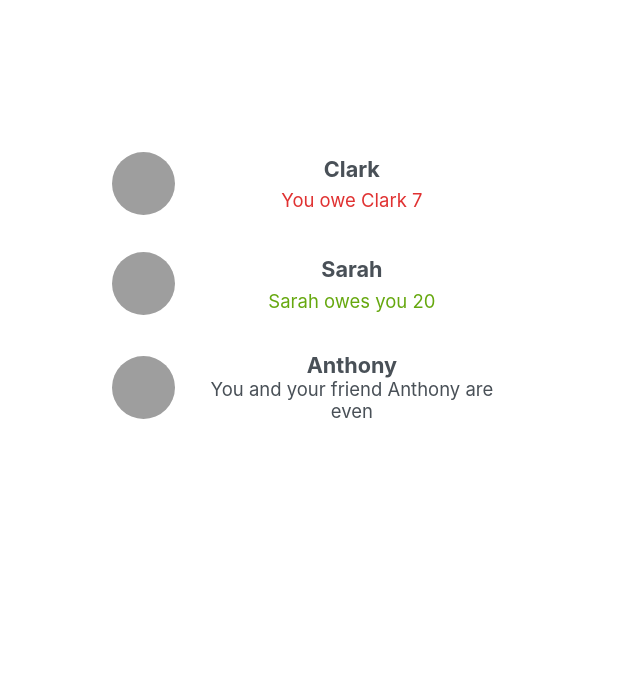
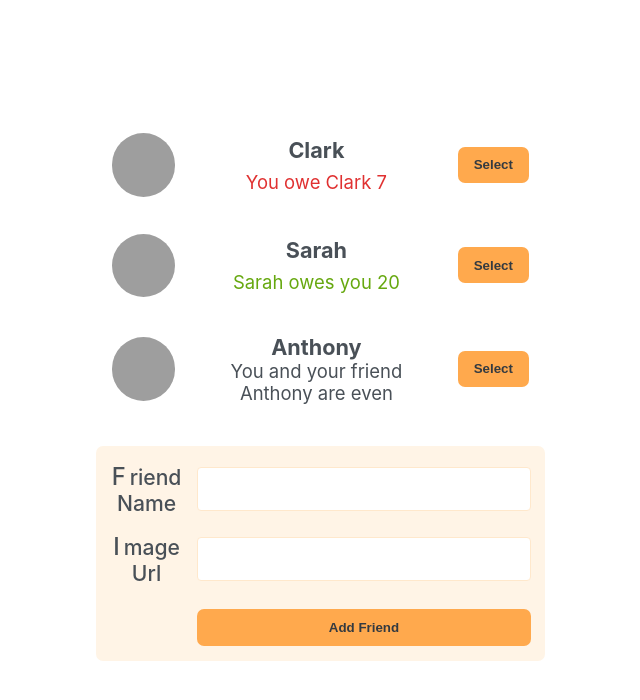
Before and after one commit to TonmoyZohani/Eat-N-Split, a React (Vite) app: page / in a window 1280 px wide. Shown: the top 700 px of the page, without its empty margins (3-643 px from the left). Built offline with nearby package versions, Linux system fonts and the light colour scheme; grey boxes are pictures that could not be loaded.

Commit message:
Form Add Friend done

```diff
--- a/src/App.jsx
+++ b/src/App.jsx
@@ -1,19 +1,17 @@
-import { useState } from 'react'
-import FriendList from './components/FriendList';
-import './App.css'
-
-
+import { useState } from "react";
+import FriendList from "./components/FriendList";
+import "./App.css";
+import FormAddFriend from "./components/FormAddFriend";
 
 function App() {
-  const [count, setCount] = useState(0)
-
   return (
-    <div className='app'>
-      <div className='sidebar'>
-        <FriendList/>
+    <div className="app">
+      <div className="sidebar">
+        <FriendList />
+        <FormAddFriend />
       </div>
     </div>
-  )
+  );
 }
 
-export default App
+export default App;
--- /dev/null
+++ b/src/components/Button.jsx
@@ -0,0 +1,9 @@
+import React from 'react'
+
+const Button = ({children}) => {
+  return (
+  <button className='button'>{children}</button>
+  )
+}
+
+export default Button
--- /dev/null
+++ b/src/components/FormAddFriend.jsx
@@ -0,0 +1,19 @@
+import React from 'react'
+import Button from './Button';
+
+const FormAddFriend = () => {
+  return (
+    <form className="form-add-friend">
+      <label>Friend Name</label>
+      <input type="text" />
+
+      <label>Image Url</label>
+      <input type="text" />
+
+      <Button>Add Friend</Button>
+
+    </form>
+  );
+}
+
+export default FormAddFriend
--- a/src/components/Friend.jsx
+++ b/src/components/Friend.jsx
@@ -1,4 +1,5 @@
 import React from "react";
+import Button from "./Button";
 
 const Friend = ({ friend }) => {
   return (
@@ -19,6 +20,8 @@
       ) : (
         ""
       )}
+
+     <Button>Select</Button>
     </li>
   );
 };
--- a/src/components/FriendList.jsx
+++ b/src/components/FriendList.jsx
@@ -28,6 +28,8 @@
       {initialFriends.map((friend) => (
         <Friend friend={friend} key={friend.id} />
       ))}
+
+
     </ul>
   );
 };
```
